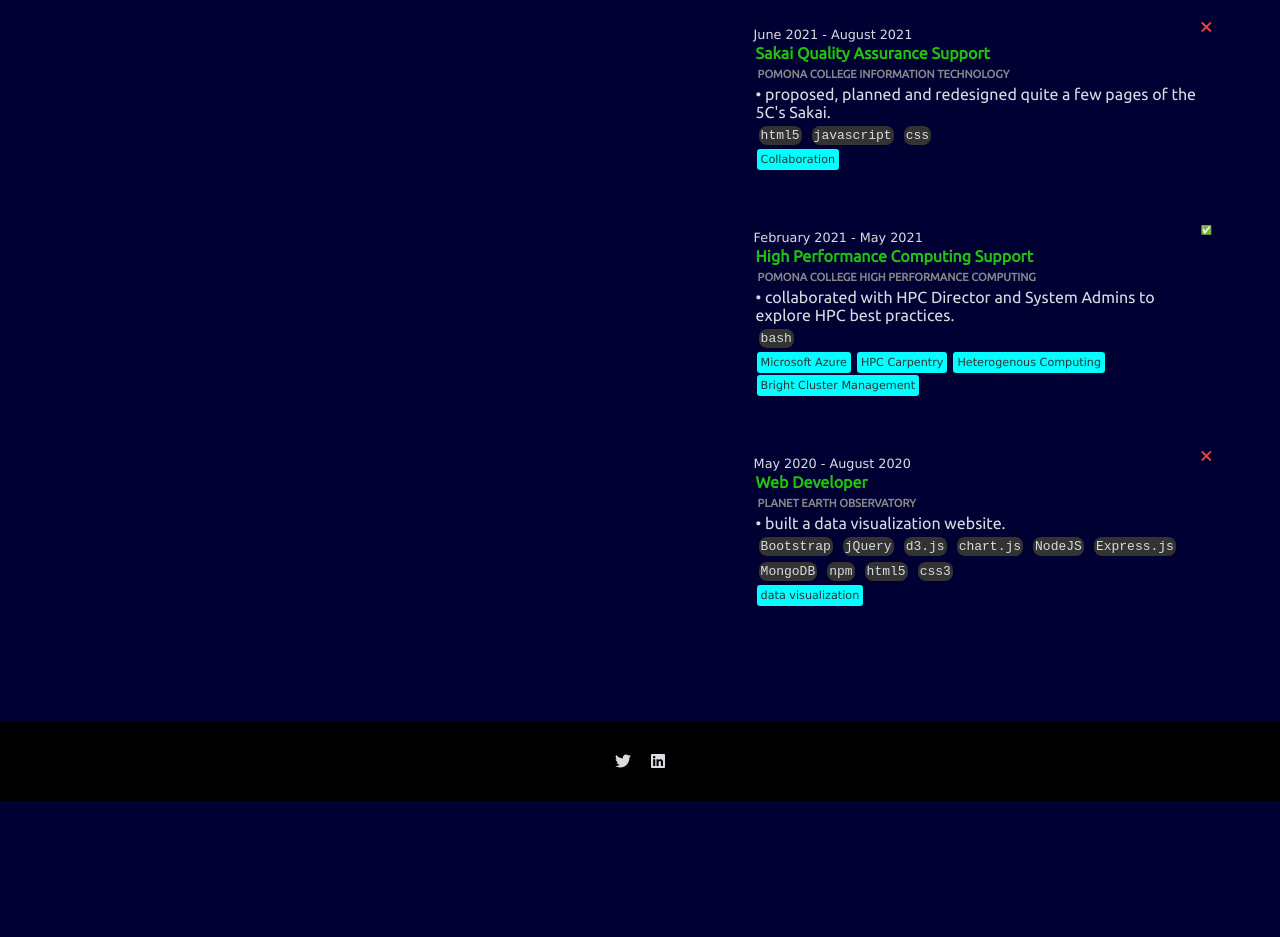
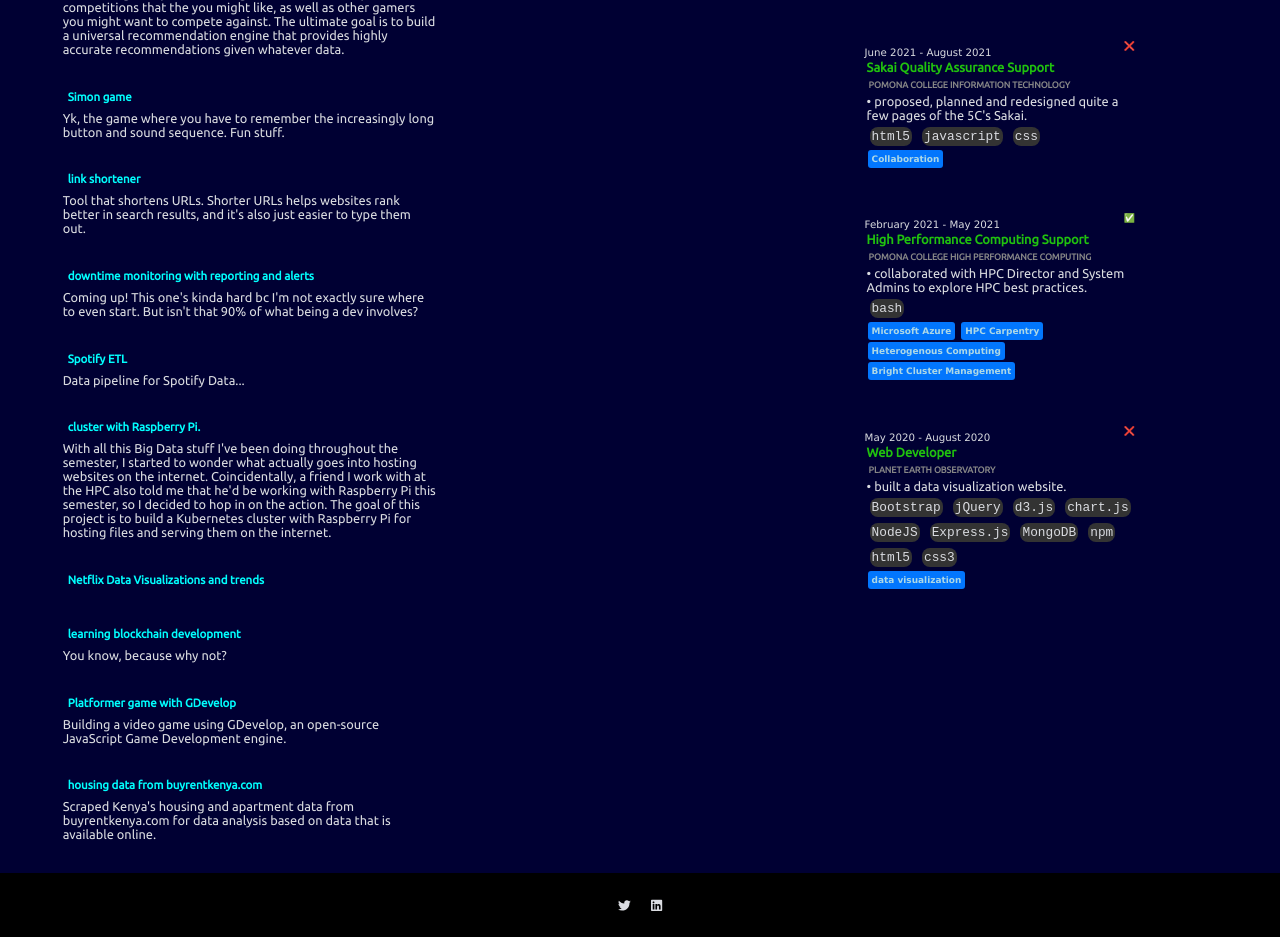
Before and after one commit to iamasteriix/iamasteriix.github.io, a React (Create React App) app: page / in a window 1280 px wide. Shown: the part 1300-2237 px from the top of the page. Before the commit the page ends 2101 px from the top, so only its background shows below. Built offline with nearby package versions, Linux system fonts and the light colour scheme.

Commit message:
projects added

```diff
--- a/src/App.css
+++ b/src/App.css
@@ -21,6 +21,7 @@
   --dark2-overlay: rgba(4, 4, 22, .8);
   --dark3-overlay: rgba(4, 4, 22, .5);
   --onyx: rgba(0, 26, 4, .8);
+  --topics: #0276fd;
 }
 
 html {
@@ -29,6 +30,7 @@
   font-family: "Ubuntu", sans-serif;
   background: var(--bg);
   color: var(--color);
+  font-size: .8rem;
 }
 
 body {
@@ -101,14 +103,14 @@
 
 /* ==================== INFO ======================= */
 .info_section {
-  margin: 3rem;
+  margin: 7rem 5rem 3rem 5rem;
   padding: 0;
   display: flex;
   flex-direction: row-reverse;
   justify-content: space-between;
 }
 .info_section__pair {
-  width: 60%;
+  width: 70%;
   margin: 0 0 0 -9px;
   display: flex;
   flex-direction: row;
@@ -118,6 +120,37 @@
 /* ==================== PROJECTS ======== */
 .projects_section {
   width: 49%;
+}
+.project_container {
+  padding: 1rem;
+  margin: -3rem -1rem;
+}
+.info_project__content {
+  margin: 1rem .1rem;
+  padding: .5rem;
+  color: var(--text-color);
+  justify-content: flex-start;
+}
+.info_project__content h5, .info_project__content h5 a {
+  font-size: .9rem;
+  color: var(--cyan);
+  width: fit-content;
+  margin: 3px 0;
+  padding: 5px;
+  border-radius: 5px;
+}
+.info_project__content h5:hover {
+  background-color: var(--forest);
+  cursor: pointer;
+}
+.info_project__content h5 a {
+  text-decoration: none;
+  margin: 0;
+  padding: 0;
+}
+.info_project__content p {
+  margin: 0;
+  padding: 0;
 }
 
 /* ==================== BLOG ============ */
@@ -165,7 +198,7 @@
 
 /* =================== WORK ========================== */
 .experience_section {
-  width: 40%;
+  width: 30%;
   padding: 1rem;
 }
 .experience_container {
@@ -173,6 +206,7 @@
   padding: 0;
 }
 .work_timeline {
+  width: 80%;
   padding: 2px;
   margin: 3rem 0;
 }
@@ -193,7 +227,7 @@
   flex-wrap: wrap;
 }
 .work_timeline__tech-stack code {
-  background-color: #333;
+  background-color: var(--dark);
   color: #dadce1;
   margin: 3px 5px;
   padding: 2px;
@@ -218,10 +252,11 @@
   margin: 2px;
 }
 .work_timeline__topics p {
-  background-color: var(--cyan);
-  color: var(--dark);
+  background-color: var(--topics);
+  color: lightblue;
   font-family: Verdana, Geneva, Tahoma, sans-serif;
   font-size: .7rem;
+  font-weight: 700;
   margin: 1px 3px;
   padding: 4px;
   border-radius: 3px;
@@ -249,6 +284,7 @@
   /* ==================== INFO ======================= */
   .info_section {
     flex-direction: column;
+    margin: 2rem;
     padding: 1rem;
   }
   .experience_section, .info_section__pair {
@@ -260,6 +296,9 @@
 
 
 @media (max-width: 576px){
+  body {
+    font-size: .9rem;
+  }
   /* ==================== INFO ======================= */
   .info_section__pair {
     flex-direction: column;
--- a/src/Info.js
+++ b/src/Info.js
@@ -7,7 +7,7 @@
     return (
         <div className="info_section">
             <Highlights/>
-            <InfoDuo section_title="Perspective" fetchBlog={requests.blogs}/>
+            <InfoDuo fetchBlog={requests.blogs} fetchProjects={requests.projects}/>
         </div>
     );
 }
--- a/src/InfoDuo.js
+++ b/src/InfoDuo.js
@@ -1,7 +1,7 @@
 import React from "react";
 import "./App.css";
 
-export default function InfoDuo({section_title, fetchBlog}){
+export default function InfoDuo({ fetchBlog, fetchProjects }){
     return (
         <div className="info_section__pair">
             {/**
@@ -9,6 +9,11 @@
              */}
             <div className="projects_section">
                 <h2>Projects</h2>
+                <div className="project_container">
+                    {
+                        fetchProjects.map((data, id) => (<Projects data={data} key={id}/>))
+                    }
+                </div>
             </div>
 
 
@@ -16,7 +21,7 @@
              * This section renders snippets from the blog
              */}
             <div className="blogs_section">
-                <h2>{section_title}</h2>
+                <h2>Perspective</h2>
                     {
                         [...fetchBlog].reverse().map(item =>
                             <div
@@ -35,3 +40,20 @@
         </div>
     )
 }
+
+/**
+ * This component manages my project data
+ */
+function Projects({ data }){
+    return (
+        <div className="info_project__content">
+            {
+                data.hasWeb ? <h5><a href={data.link}>{data.title}</a></h5>
+                : data.canShowDevelopment && data.isAzure ? <h5><a href={data.azureDevops}>{data.title}</a></h5>
+                : data.canShowDevelopment ? <h5><a href={data.github}>{data.title}</a></h5>
+                : <h5>{data.title}</h5>
+            }
+            <p>{data.info}</p>
+        </div>
+    );
+}
--- a/src/requests.js
+++ b/src/requests.js
@@ -23,8 +23,126 @@
 ]
 
 const projects = [
-    {logo:``, title: "Bingo", link: `https://bingo-search.web.app/`},
-    {logo:``, title: "Simon game", link: `https://angry-turing-f8c139.netlify.app/`}
+    {   title: "bingo-search",
+        hasWeb: true,
+        isAzure: false,
+        canShowDevelopment: true,
+        info: "A play on the search engine, Bing (don't @ me, I love Microsoft!). I was using the Bing Web Search API initially, but as an extra challenge I thought I should incorporate the concepts I learned from Big Data and implement the search myself. The backend functionality involves downloading all the data from the internet, extracting key information from the html and storing it in a format that can be retrieved in less than 200ms. The frontend is just react sugar.",
+        link: `https://bingo-search.web.app/`,
+        github: `https://github.com/ceejay-el/bingo-search`,
+        azureDevops: null
+    },
+    {
+        title: "cl-hulu",
+        hasWeb: true,
+        isAzure: false,
+        canShowDevelopment: true,
+        info: "See what I did there? This started off as a Hulu clone in 2020, but I'm thinking of adding a way to pull real video content from some database and managing streaming content across multiple regions. Once that's done, I could also apply my recommendation engine on the website to test it's performance.",
+        link: `https://cl-hulu.web.app`,
+        github: ``,
+        azureDevops: ``
+    },
+    {
+        title: "taroteum",
+        hasWeb: true,
+        isAzure: false,
+        canShowDevelopment: true,
+        info: "This is my recommendation engine project that uses deep learning to predict content that a user might like. At this stage, I am building it to predict video game content and esports competitions that the you might like, as well as other gamers you might want to compete against. The ultimate goal is to build a universal recommendation engine that provides highly accurate recommendations given whatever data.",
+        link: `https://www.vanillalatte.page/2022/02/neural-networks-project.html`,
+        github: `https://github.com/amaltheum/taroteum`,
+        azureDevops: null
+    },
+    {
+        title: "Simon game",
+        hasWeb: true,
+        isAzure: false,
+        canShowDevelopment: true,
+        info: "Yk, the game where you have to remember the increasingly long button and sound sequence. Fun stuff.",
+        link: `https://angry-turing-f8c139.netlify.app/`,
+        github: `https://github.com/ceejay-el/Simon-game`,
+        azureDevops: null
+    },
+    {
+        title: "link shortener",
+        hasWeb: false,
+        isAzure: false,
+        canShowDevelopment: false,
+        info: "Tool that shortens URLs. Shorter URLs helps websites rank better in search results, and it's also just easier to type them out.",
+        link: ``,
+        github: ``,
+        azureDevops: ``
+    },
+    {
+        title: "downtime monitoring with reporting and alerts",
+        hasWeb: false,
+        isAzure: false,
+        canShowDevelopment: false,
+        info: "Coming up! This one's kinda hard bc I'm not exactly sure where to even start. But isn't that 90% of what being a dev involves?",
+        link: ``,
+        github: ``,
+        azureDevops: ``,
+    },
+    {
+        title: "Spotify ETL",
+        hasWeb: false,
+        isAzure: false,
+        canShowDevelopment: false,
+        info: "Data pipeline for Spotify Data...",
+        link: ``,
+        github: ``,
+        azureDevops: ``
+    },
+    {
+        title: "cluster with Raspberry Pi.",
+        hasWeb: false,
+        isAzure: false,
+        canShowDevelopment: false,
+        info: "With all this Big Data stuff I've been doing throughout the semester, I started to wonder what actually goes into hosting websites on the internet. Coincidentally, a friend I work with at the HPC also told me that he'd be working with Raspberry Pi this semester, so I decided to hop in on the action. The goal of this project is to build a Kubernetes cluster with Raspberry Pi for hosting files and serving them on the internet.",
+        link: ``,
+        github: null,
+        azureDevops: null
+    },
+    {
+        title: "Netflix Data Visualizations and trends",
+        hasWeb: false,
+        isAzure: false,
+        canShowDevelopment: false,
+        info: "",
+        link: ``,
+        github: null,
+        azureDevops: null
+    },
+    {
+        title: "learning blockchain development",
+        hasWeb: false,
+        isAzure: true,
+        canShowDevelopment: false,
+        info: "You know, because why not?",
+        link: ``,
+        github: null,
+        azureDevops: null
+    },
+    {
+        title: "Platformer game with GDevelop",
+        hasWeb: false,
+        isAzure: false,
+        canShowDevelopment: false,
+        info: "Building a video game using GDevelop, an open-source JavaScript Game Development engine.",
+        link: ``,
+        github: null,
+        azureDevops: null
+    },
+    {
+        title: "housing data from buyrentkenya.com",
+        hasWeb: false,
+        isAzure: true,
+        canShowDevelopment: true,
+        info: "Scraped Kenya's housing and apartment data from buyrentkenya.com for data analysis based on data that is available online.",
+        link: ``,
+        github: null,
+        azureDevops: `https://dev.azure.com/juniorchuck7/_git/Kenya-Housing-Data?path=/housing_location_data.ipynb&_a=preview`
+    }
+
 ]
 
 const work = [
```
